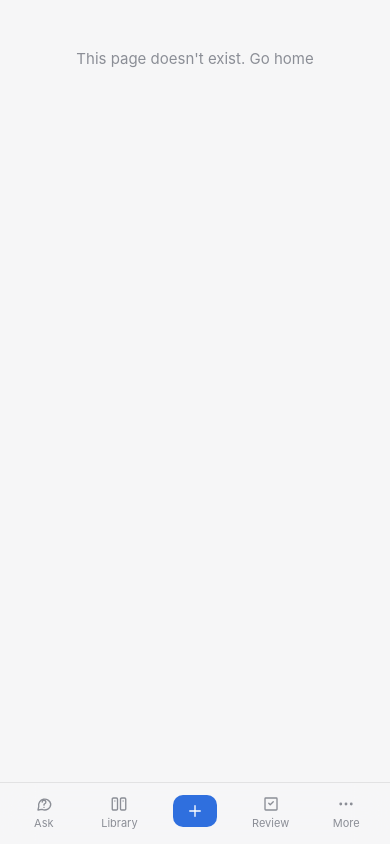
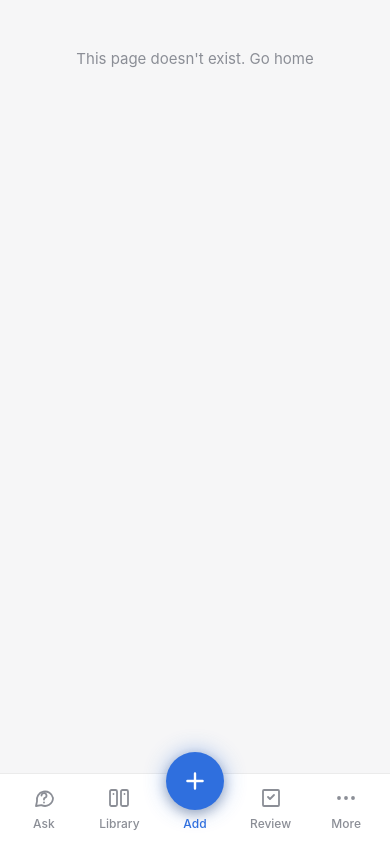
Before and after one commit to 3g15h1/paperjay, a plain HTML site: page paperjay/static/index.html in a window 390 px wide. Drawn offline with Linux system fonts and the light colour scheme; no server answers.

Commit message:
PaperJay 0.6.1: new phone tab bar look
The + is a raised round button (58 px, accent colour, soft glow) with an
"Add" label; the active tab is shown in the accent colour; bigger icons and
labels; a solid surface-coloured bar. Page and toast spacing follow the
taller bar. Same palette as before.

Co-Authored-By: Claude Code <noreply@anthropic.com>

```diff
--- a/paperjay/static/app.css
+++ b/paperjay/static/app.css
@@ -68,15 +68,19 @@ main { min-width: 0; padding: 26px clamp(16px, 4vw, 40px) 80px; }
 @media (max-width: 820px) {
   .shell { grid-template-columns: minmax(0, 1fr); }
   .side { display: none; }
-  main { padding: calc(env(safe-area-inset-top) + 14px) 14px calc(env(safe-area-inset-bottom) + 86px); }
-  .tabs { display: grid; grid-auto-flow: column; grid-auto-columns: minmax(0, 1fr); position: fixed; left: 0; right: 0; bottom: 0; z-index: 20;
-    padding: 6px 6px calc(env(safe-area-inset-bottom) + 6px); background: color-mix(in srgb, var(--bg) 88%, transparent);
-    backdrop-filter: blur(16px); -webkit-backdrop-filter: blur(16px); border-top: 1px solid var(--line); }
-  .tabs a { display: flex; flex-direction: column; align-items: center; gap: 3px; padding: 6px 0; font-size: 11px; color: var(--faint); position: relative; }
-  .tabs a.on { color: var(--text); }
-  .tabs a .badge-dot { position: absolute; top: 4px; right: calc(50% - 16px); width: 7px; height: 7px; border-radius: 50%; background: var(--warn); }
-  .tabs .add { color: var(--accent-ink); }
-  .tabs .add span.plus { width: 44px; height: 32px; border-radius: 10px; background: var(--accent); display: grid; place-items: center; }
+  main { padding: calc(env(safe-area-inset-top) + 14px) 14px calc(env(safe-area-inset-bottom) + 100px); }
+  /* phone tab bar: the active tab in the accent colour, + as a raised round button with a soft glow */
+  .tabs { display: grid; grid-auto-flow: column; grid-auto-columns: minmax(0, 1fr); align-items: end; position: fixed; left: 0; right: 0; bottom: 0; z-index: 20;
+    padding: 8px 6px calc(env(safe-area-inset-bottom) + 8px); background: var(--surface); border-top: 1px solid var(--line); }
+  .tabs a { display: flex; flex-direction: column; align-items: center; gap: 5px; padding: 4px 0; font-size: 12px; font-weight: 500; color: var(--faint); position: relative; }
+  .tabs a svg.i { width: 24px; height: 24px; }
+  .tabs a.on { color: var(--accent); }
+  .tabs a .badge-dot { position: absolute; top: 0; right: calc(50% - 17px); width: 8px; height: 8px; border-radius: 50%; background: var(--warn); }
+  .tabs .add { color: var(--accent); }
+  .tabs .add span.plus { width: 58px; height: 58px; margin-top: -34px; border-radius: 50%; background: var(--accent); color: var(--accent-ink);
+    display: grid; place-items: center; box-shadow: 0 0 22px color-mix(in srgb, var(--accent) 45%, transparent), 0 4px 12px rgba(0,0,0,.25); }
+  .tabs .add span.plus svg.i { width: 26px; height: 26px; stroke-width: 2.2; }
+  .tabs .add:active span.plus { transform: scale(.95); }
 }
 
 body.bare .side, body.bare .tabs { display: none; }
@@ -381,7 +385,7 @@ button.item.browse-item, div.item.browse-item { width: 100%; background: transpa
 .toast { position: fixed; left: 50%; bottom: calc(env(safe-area-inset-bottom) + 24px); transform: translateX(-50%); z-index: 50;
   background: var(--text); color: var(--bg); padding: 9px 14px; border-radius: 10px; font-size: 14px; display: flex; gap: 12px; align-items: center; max-width: calc(100% - 28px); }
 .toast button { border: 0; background: none; color: inherit; font-weight: 650; cursor: pointer; padding: 0; text-decoration: underline; }
-@media (max-width: 820px) { .toast { bottom: calc(env(safe-area-inset-bottom) + 84px); } }
+@media (max-width: 820px) { .toast { bottom: calc(env(safe-area-inset-bottom) + 96px); } }
 .modal-bg { position: fixed; inset: 0; z-index: 40; background: rgba(0,0,0,.45); display: grid; place-items: center; padding: 16px; }
 .modal { width: min(440px, 100%); padding: 18px; display: grid; gap: 14px; max-height: 90dvh; overflow: auto; }
 .modal .acts { display: flex; justify-content: flex-end; gap: 8px; }
--- a/paperjay/static/index.html
+++ b/paperjay/static/index.html
@@ -42,7 +42,7 @@
 <nav class="tabs" aria-label="Main">
   <a href="/" data-nav="home"><svg class="i"><use href="#i-ask"/></svg>Ask</a>
   <a href="/library" data-nav="library"><svg class="i"><use href="#i-library"/></svg>Library</a>
-  <a href="/upload" data-nav="upload" class="add write-only"><span class="plus"><svg class="i"><use href="#i-plus"/></svg></span></a>
+  <a href="/upload" data-nav="upload" class="add write-only"><span class="plus"><svg class="i"><use href="#i-plus"/></svg></span>Add</a>
   <a href="/review" data-nav="review"><svg class="i"><use href="#i-review"/></svg>Review<span class="badge-dot" id="t-review" hidden></span></a>
   <a href="/settings" data-nav="settings more"><svg class="i"><use href="#i-more"/></svg>More<span class="badge-dot" id="t-update" hidden></span></a>
 </nav>
```
Also changed, not shown: 3 other files.
